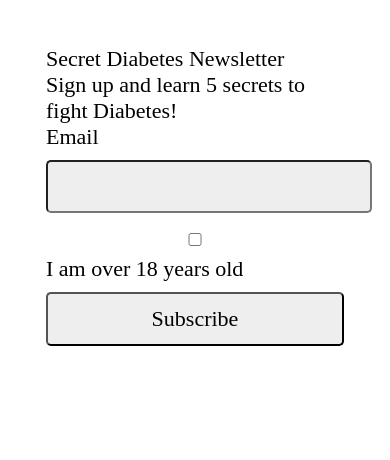
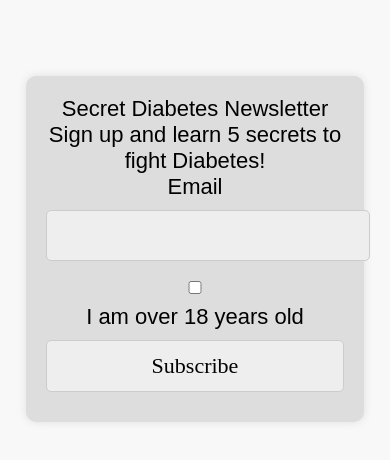
Before and after one commit to darmia-itmd362/lab3, a plain HTML site: page index.html in a window 390 px wide. Drawn offline with nearby package versions, Linux system fonts and the light colour scheme.

Commit message:
adding css folder
added the source code

built off the given code and added my 3 fonts jokerman chiller curlz mt

made mobile-scale form gray

added a white background

```diff
--- a/css/screen.css
+++ b/css/screen.css
@@ -116,42 +116,39 @@ img, audio, video {
 /* ===== BASE STYLES ===== */
 
 html {
-  font-size: 1.375em; /* 22px */
-  line-height: 1.182em; /* 26px / ~ 120% */
-  padding: 1.182em; /* 26px / ~ 120% */
+  font-size: 1.375em;
+  line-height: 1.182em;
+  padding: 1.182em;
   text-rendering: optimizeLegibility;
-  font-family: "Jokerman", "Chiller", "Curlz MT";
+  font-family: "Jokerman", "Chiller", "Curlz MT", sans-serif;
+  background-color: #f8f8f8;
 }
 
-label {
-  display: block;
-}
-
-/* ===== LAYOUT STYLES ====== */
+/* ===== CONTAINER STYLES ===== */
 
 form {
   max-width: 400px;
-  margin: auto;
+  margin: 50px auto;
   padding: 20px;
+  background: #ddd;
+  border-radius: 10px;
+  box-shadow: 0 0 10px rgba(0, 0, 0, 0.1);
+  text-align: center;
 }
+
+/* ===== INPUT STYLES ===== */
 
 input, textarea {
   width: 100%;
   padding: 12px;
   margin: 10px 0;
   background: #eee;
+  border: 1px solid #ccc;
   border-radius: 5px;
   outline: none;
 }
 
-/* ===== STATE STYLES ======= */
-
-@media screen and (min-width: 500px) {
-	form {
-		width: 100%;
-		height: 100%;
-	}
-}
+/* ===== STATE STYLES ===== */
 
 input:focus, textarea:focus {
   background: #ddd;
```
